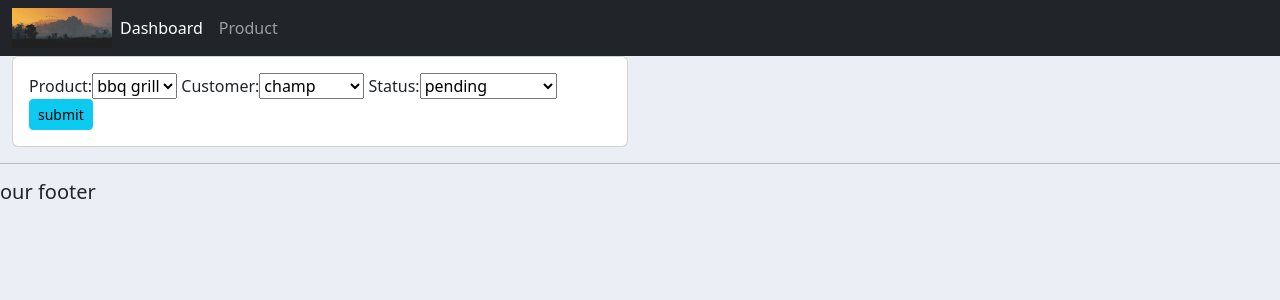
After one commit to Quobb/django, a Django app: page /update_order/1/ in a window 1280 px wide. The commit adds this page. Shown: the top 300 px of the page. Run offline with Django 3.2, Linux system fonts and the light colour scheme; data comes from the database, SQL or seed files in the repository; both versions use the stored data as it was after the commit.

Commit message:
snyc new

```diff
--- /dev/null
+++ b/myworld/costumer/forms.py
@@ -0,0 +1,7 @@
+from django.forms import ModelForm
+from .models import order
+
+class orderForm(ModelForm):
+    class Meta:
+        model = order
+        fields = '__all__'
--- a/myworld/costumer/models.py
+++ b/myworld/costumer/models.py
@@ -40,3 +40,6 @@ class order(models.Model):
     customer = models.ForeignKey(customer,null=True,on_delete=models.SET_NULL)
     date_created = models.DateTimeField(auto_now_add=True,null=True)
     status = models.CharField(max_length = 200,null=True,choices=STATUS)
+
+    def __str__(self):
+        return self.product.name
--- a/myworld/costumer/templates/account/navbar.html
+++ b/myworld/costumer/templates/account/navbar.html
@@ -8,10 +8,10 @@
       <div class="collapse navbar-collapse" id="navbarNav">
         <ul class="navbar-nav">
           <li class="nav-item">
-            <a class="nav-link active" aria-current="page" href="#">Dashboard</a>
+            <a class="nav-link active" aria-current="page" href="{% url 'home'%}">Dashboard</a>
           </li>
           <li class="nav-item">
-            <a class="nav-link" href="#">Product</a>
+            <a class="nav-link" href="{% url 'product' %}">Product</a>
           </li>
         </ul>
       </div>
--- /dev/null
+++ b/myworld/costumer/templates/account/order_form.html
@@ -0,0 +1,16 @@
+{% extends "account/main.html" %}
+
+{% load static %}
+{% block content %}
+<div class="row">
+    <div class="col-md-6">
+        <div class="card card-body">
+            <form action="" method="POST">
+                {% csrf_token %}
+                {{form}}
+                <button class="btn btn-sm btn-info" type="submit"> submit</button>
+           </form>
+        </div>
+    </div>
+</div>
+ {% endblock %}
--- a/myworld/costumer/templates/account/status.html
+++ b/myworld/costumer/templates/account/status.html
@@ -8,7 +8,7 @@
                       <h5 class="card-title"> Total Order</h5>
                 </div>
                 <div class="card-body">
-                    <h3 class="card-title"></h3>
+                    <h3 class="card-title">{{total_order}}</h3>
                 </div>
             </div>
         </div>
@@ -21,7 +21,7 @@
                     <h5 class="card-title">Order Delivered</h5>
                 </div>
                 <div class="card-body">
-                    <h3 class="card-title"></h3>
+                    <h3 class="card-title">{{delivered}}</h3>
                 </div>
             </div>
         </div>
@@ -34,7 +34,7 @@
                     <h5 class="card-title">Pending Order</h5>
                 </div>
                 <div class="card-body">
-                    <h3 class="card-title"></h3>
+                    <h3 class="card-title">{{pending}}</h3>
                 </div>
             </div>
         </div>
--- a/myworld/costumer/urls.py
+++ b/myworld/costumer/urls.py
@@ -2,8 +2,10 @@ from . import views
 from django.urls import path
 
 urlpatterns = [
-    path('', views.home),
-    path('products/', views.products),
-    path('customers/', views.customers),
-
+    path('', views.home,name="home"),
+    path('products/', views.products,name="product"),
+    path('customers/<str:eli>/', views.customers,name="customer"),
+    path('create_order/<str:pk>/',views.createOrder,name = "create_order"),
+    path('update_order/<str:pk>/',views.updateOrder,name = "update_order"),
+    path('delete_order/<str:pk>/',views.deleteOrder,name = "delete_order"),
 ]
--- a/myworld/costumer/views.py
+++ b/myworld/costumer/views.py
@@ -1,14 +1,19 @@
-from django.shortcuts import render
+from django.shortcuts import render,redirect
 from django.http import HttpResponse
 from .models import *
+from .forms import orderForm
 
 # Create your views here.
 def home(request):
     orders = order.objects.all()
     customers = customer.objects.all()
+    total_customer = customers.count()
+    total_order = orders.count()
+    delivered = orders.filter( status  ='Delivered').count()
+    pending = orders.filter( status  = 'pending').count()
 
-
-    context = {'orders':orders ,'customers':customers}
+    context = {'orders':orders ,'customers':customers,'total_customer':total_customer ,'total_order':total_order,
+    'delivered':delivered,'pending':pending}
     return render(request,'account/dashboard.html',context)
 
 
@@ -16,5 +21,42 @@ def products(request):
     products = product.objects.all()
     return render(request,'account/product.html',{'products':products})
 
-def customers(request):
-    return render(request,'account/customer.html')
+def customers(request, eli):
+    Customer = customer.objects.get(id=eli)
+    Orders = Customer.order_set.all()
+    total_orders = Orders.count()
+    context = {'Customer':Customer,'Orders':Orders,'total_orders':total_orders}
+    return render(request,'account/customer.html',context)
+
+def createOrder(request,pk):
+    Customer = customer.objects.get(id=pk)
+    form = orderForm(initial={'Customer'})
+    if request.method == 'POST':
+        form = orderForm(request.POST)
+        if form.is_valid():
+            form.save()
+            return redirect('/')
+
+    context = {'form':form,'Customer':Customer}
+    return render(request,'account/order_form.html',context)
+def updateOrder(request,pk):
+
+    Order = order.objects.get(id=pk)
+    form = orderForm(instance=Order)
+
+    if request.method == 'POST':
+        form = orderForm(request.POST,instance=Order)
+        if form.is_valid():
+            form.save()
+            return redirect('/')
+
+    context = {'form':form,'Order':Order,}
+    return render(request,'account/order_form.html',context)
+def deleteOrder(request,pk):
+    item = order.objects.get(id=pk)
+    if request.method == 'POST':
+        item.delete()
+        return redirect('/')
+
+    context = {'item':item,}
+    return render(request,'account/delete.html',context)
--- a/myworld/static/css/main.css
+++ b/myworld/static/css/main.css
@@ -18,5 +18,5 @@ body {
 
 #imgs {
     height: 40px;
-    width: 60px;
+    width: 100px;
 }
```
Also changed, not shown: myworld/costumer/templates/account/customer.html (+14 -11 lines), myworld/costumer/templates/account/dashboard.html (+13 -12 lines), myworld/costumer/templates/account/delete.html (added, +25 -0 lines), myworld/costumer/migrations/0007_alter_product_description.py (added), myworld/db.sqlite3, static/js/main.js (added).
